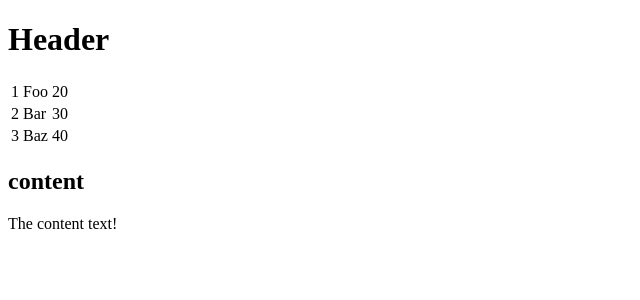
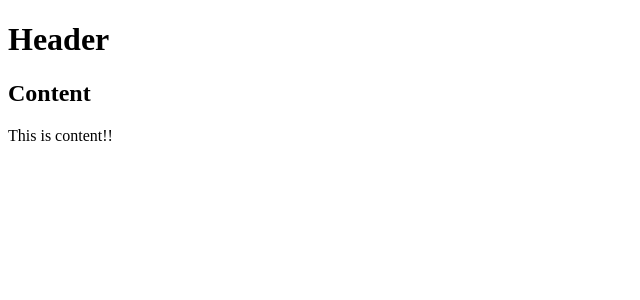
Before and after one commit to artdevil/learn-react, a React app: page / in a window 1280 px wide. Shown: the top 300 px of the page, without its empty margins (0-640 px from the left). Built offline with nearby package versions, Linux system fonts and the light colour scheme.

Commit message:
update jsx

```diff
--- a/App.jsx
+++ b/App.jsx
@@ -1,46 +1,12 @@
 import React from 'react';
-import Header from './components/header.jsx';
-import Content from './components/content.jsx';
-import TableRow from './components/table_row.jsx';
 
 export default class App extends React.Component {
-  constructor(){
-    super();
-
-    this.state = {
-      data:
-      [
-        {
-          "id": 1,
-          "name": "Foo",
-          "age": "20"
-        },
-        {
-          "id": 2,
-          "name": "Bar",
-          "age": "30"
-        },
-        {
-          "id": 3,
-          "name": "Baz",
-          "age": "40"
-        },
-      ]
-    }
-  }
-
   render() {
     return (
       <div>
-        <Header />
-
-        <table>
-          <tbody>
-            {this.state.data.map((person, i) => <TableRow key={i} data={person} />)}
-          </tbody>
-        </table>
-
-        <Content />
+        <h1>Header</h1>
+        <h2>Content</h2>
+        <p>This is content!!</p>
       </div>
     )
   }
--- a/components/content.jsx
+++ /dev/null
@@ -1,12 +0,0 @@
-import React from 'react';
-
-export default class Content extends React.Component{
-  render(){
-    return (
-      <div>
-        <h2>content</h2>
-        <p>The content text!</p>
-      </div>
-    )
-  }
-}
--- a/components/header.jsx
+++ /dev/null
@@ -1,11 +0,0 @@
-import React from 'react';
-
-export default class Header extends React.Component{
-  render(){
-    return (
-      <div>
-        <h1>Header</h1>
-      </div>
-    )
-  }
-}
--- a/components/table_row.jsx
+++ /dev/null
@@ -1,13 +0,0 @@
-import React from 'react';
-
-export default class TableRow extends React.Component{
-  render(){
-    return(
-      <tr>
-        <td>{this.props.data.id}</td>
-        <td>{this.props.data.name}</td>
-        <td>{this.props.data.age}</td>
-      </tr>
-    )
-  }
-}
```
